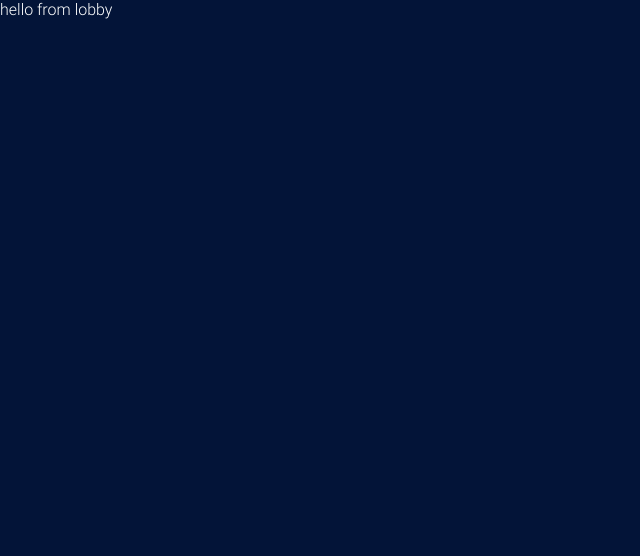
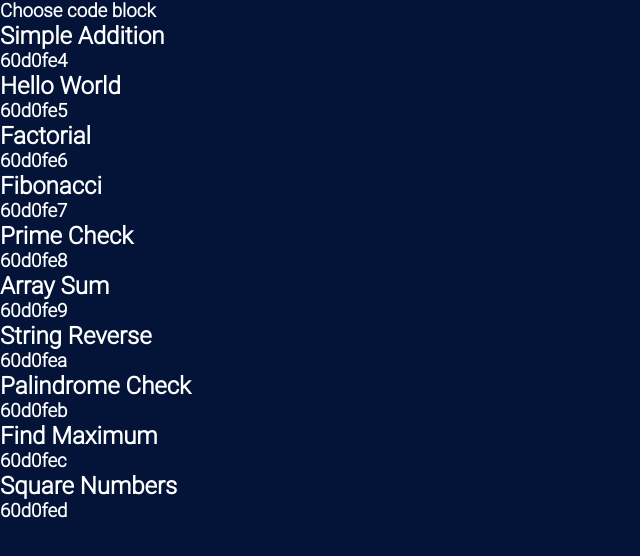
Before and after one commit to yotvat/codeEditor-frontend, a React (Vite) app: page / in a window 1280 px wide. Shown: the top 556 px of the page, without its empty margins (0-640 px from the left). Built offline with nearby package versions, Linux system fonts and the light colour scheme.

Commit message:
Render blocks list and preview

```diff
--- a/src/RootCmp.jsx
+++ b/src/RootCmp.jsx
@@ -1,11 +1,18 @@
+import {BrowserRouter as Router,Route, Routes } from 'react-router-dom'
+import { CodeBlock } from "./pages/CodeBlock";
 import { Lobby } from "./pages/Lobby";
 
 export function App() {
   return (
-    <section className="app">
-      <main>
-        <Lobby/>
-      </main>
-    </section>
+    <Router>
+      <section className="app">
+        <main>
+          <Routes>
+          <Route element={<Lobby/>} path="/" />
+          <Route element={<CodeBlock/>} path="/codeBlock" />
+          </Routes>
+        </main>
+      </section>
+    </Router>
   )
 }
--- a/src/assets/style/main.scss
+++ b/src/assets/style/main.scss
@@ -9,6 +9,8 @@
 @import 'basics/layout';
 
 // PAGES
+@import 'pages/lobby';
+@import 'pages/code-block';
 
 // COMPONENTS
 
--- /dev/null
+++ b/src/components/BlockList.jsx
@@ -0,0 +1,16 @@
+import { BlockPreview } from "./BlockPreview"
+
+export function BlockList({blocks}) {
+
+    return (
+        <ul className="block-list clean-list ">
+                    {blocks.map(block => (
+                        <li key={block._id}>
+                            <BlockPreview
+                                block={block}
+                            />
+                        </li>
+                    ))}
+                </ul>
+    )
+}
--- /dev/null
+++ b/src/components/BlockPreview.jsx
@@ -0,0 +1,9 @@
+export function BlockPreview({ block }) {
+
+    return (
+        <section className="block-preview">
+            <h2>{block.title}</h2>
+            <h3>{block._id}</h3>
+        </section>
+    )
+}
--- /dev/null
+++ b/src/pages/CodeBlock.jsx
@@ -0,0 +1,7 @@
+export function CodeBlock(){
+
+
+    return (
+        <div> hello from CodeBlock!</div>
+    )
+}
--- a/src/pages/Lobby.jsx
+++ b/src/pages/Lobby.jsx
@@ -1,9 +1,36 @@
-export function Lobby(){
+import { useEffect, useState } from "react";
+import { BlockList } from "../components/BlockList";
+import { blockService } from "../services/block.service.local";
+
+export function Lobby() {
+    const [blocks, setBlocks] = useState([])
 
 
+    useEffect(() => {
+        if (!blocks || !blocks.length) loadBlocks()
+    }, [])
+
+    async function loadBlocks() {
+        try {
+            let codeblocks = await blockService.query()
+            setBlocks(codeblocks)
+        }
+        catch (err) {
+            console.log(err)
+        }
+    }
+
+    if (!blocks || !blocks.length) return <h1>Loading...</h1>
     return (
-        <div>
-            hello from lobby
-        </div>
+        <section className="block-index">
+            <div className="list-title">
+                <h1>Choose code block</h1>
+            </div>
+            <BlockList
+            blocks={blocks}
+             />
+
+
+        </section>
     )
 }
```
Also changed, not shown: src/assets/style/pages/_code-block.scss (added), src/assets/style/pages/_lobby.scss (added), src/services/block.service.local.js (renamed from src/services/entity.service.local.js).
